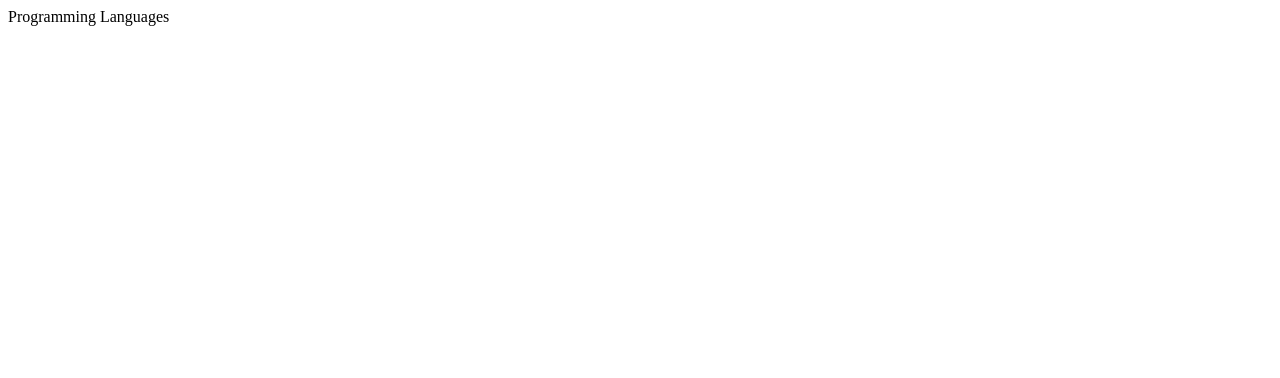
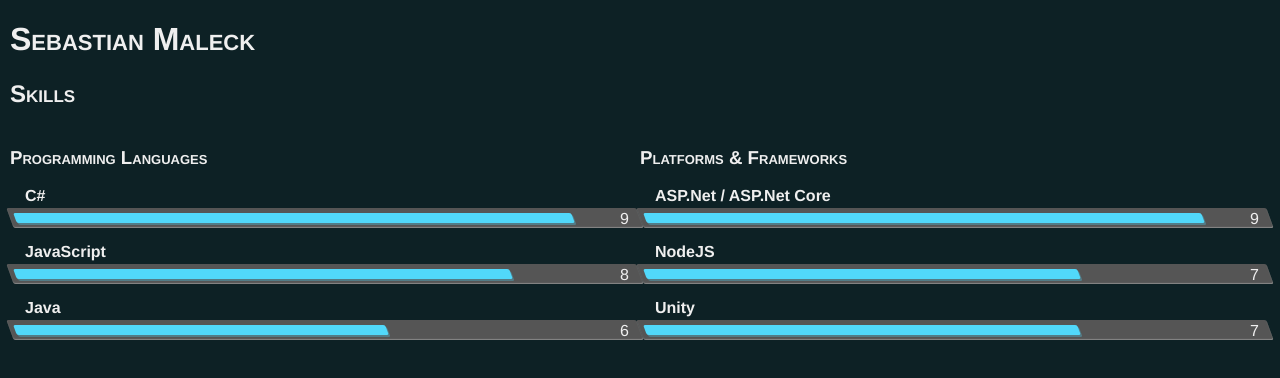
Before and after one commit to SMaleck/smaleck.github.io, a plain HTML site: page index.html in a window 1280 px wide. Drawn offline with nearby package versions, Linux system fonts and the light colour scheme.

Commit message:
Adds skill matrix

```diff
--- a/css/style.css
+++ b/css/style.css
@@ -0,0 +1,84 @@
+
+/* -------------------- RESETS -------------------- */
+html, body, div{
+  box-sizing: border-box;
+  margin: 0;
+  padding: 0;
+  font-family: Helvetica, Arial, sans-serif
+}
+
+body{
+  background: rgb(13, 33, 37);
+  color: #efefef;
+}
+
+a{
+  text-decoration: none;
+}
+
+/* -------------------- LAYOUT -------------------- */
+
+.container{
+  padding: 0 10px 0 10px;
+}
+
+
+/* -------------------- HEADERS -------------------- */
+h1, h2, h3{
+  font-variant: small-caps;
+}
+
+h4{
+  font-size: 16px;
+  margin: 15px 0 3px 15px;
+}
+
+
+/* -------------------- SKILL MATRIX -------------------- */
+.skill-matrix{
+
+}
+
+.skill-group-container{
+  display: flex;
+  justify-content: space-around;
+  flex-wrap: wrap;
+}
+
+.skill-group{
+  width: 300px;
+  flex-grow: 1;
+}
+
+.skill-bar {
+	height: 20px;
+	position: relative;
+	background: #555;
+	-moz-border-radius: 1px;
+	-webkit-border-radius: 1px;
+	border-radius: 2px;
+	padding: 5px;
+  box-shadow: inset 0 -1px 1px rgba(255,255,255,0.3);
+  transform: skewX(20deg);
+}
+
+.skill-bar .bar-fill {
+  float: left;
+  height: 100%;
+  border-radius: 2px;
+  background-color: rgb(81, 216, 250);
+  box-shadow:
+    inset 0 2px 9px  rgba(255,255,255,0.3),
+    inset 0 -2px 6px rgba(0,0,0,0.4);
+  box-shadow: 1px 2px rgba(81, 216, 250, 0.3);
+  position: relative;
+  overflow: hidden;
+}
+
+.skill-bar .bar-label{
+  position: relative;
+  float: right;
+  margin: -3px 5px;
+  height: 100%;
+  transform: skewX(-20deg);
+}
--- a/index.html
+++ b/index.html
@@ -1,31 +1,55 @@
 <!DOCTYPE html>
 <html>
     <head>
+        <title></title>
+        <meta charset="utf-8">
+        <meta name="viewport" content="width=device-width, initial-scale=1">
+
         <!-- SCRIPTS -->
         <script src="https://cdn.jsdelivr.net/npm/vue/dist/vue.js"></script>
+        <script src="./js/script.js"></script>
 
         <!-- STYLES -->
         <link href="./css/style.css" rel="stylesheet" type="text/css">
     </head>
     <body>
         <!-- MAIN VUE WRAPPER -->
-        <div id="app">
+        <div id="app" class="container">
+
+            <!-- HEADER -->
+            <div class="header">
+                <h1>Sebastian Maleck</h1>
+            </div>
+
 
             <!-- SKILL MATRIX -->
-            <div>
-                <div v-for="skillGroup in skillGroups">
-                    <div>{{skillGroup.title}}</div>
-                    <div v-for="skill in skillGroup.items">
+            <div class="skill-matrix">
+                <h2>Skills</h2>
+                <div class="skill-group-container">
+                    <!-- Skill Group Box -->
+                    <div v-for="skillGroup in skillGroups" class="skill-group">
+                        <h3>{{skillGroup.title}}</h3>
 
+                        <!-- Skill Items -->
+                        <div v-for="skill in skillGroup.items" class="skill-item">
+                            <div>
+                                <h4>{{skill.name}}</h4>
+                                <div class="skill-bar">
+                                    <span class="bar-fill" v-bind:style="{ width: skill.level + '0%' }"></span>
+                                    <span class="bar-label">{{skill.level}}</span>
+                                </div>
+                            </div>
+                        </div>
                     </div>
+                </div>
+            </div>
 
+            <!-- FOOTER -->
+            <div class="footer">
 
-                </div>
-
-                </li>
             </div>
 
         </div>
-        <script src="./js/script.js"></script>
+        <!-- END VUE -->
     </body>
 </html>
--- a/js/script.js
+++ b/js/script.js
@@ -1,25 +1,51 @@
-var app = new Vue({
-    el: '#app',
+(function(global){
 
-    data: {
+    var data = {
         skillGroups:[
             {
-                title: "Programming Languages",
+                title: 'Programming Languages',
                 items:[
                     {
-                        name: "C#",
+                        name: 'C#',
                         level: 9
                     },
                     {
-                        name: "JavaScript",
+                        name: 'JavaScript',
                         level: 8
                     },
                     {
-                        name: "Java",
+                        name: 'Java',
                         level: 6
+                    }
+                ]
+            },
+            {
+                title: 'Platforms & Frameworks',
+                items:[
+                    {
+                        name: 'ASP.Net / ASP.Net Core',
+                        level: 9
+                    },
+                    {
+                        name: 'NodeJS',
+                        level: 7
+                    },
+                    {
+                        name: 'Unity',
+                        level: 7
                     }
                 ]
             }
         ]
-    }
-  })
+    };
+
+    /* ------------------------ VUE INIT ------------------------ */
+    var app;
+    global.document.addEventListener('DOMContentLoaded', () => {
+        app = new Vue({
+            el: '#app',
+            data: data
+        });
+    } );
+
+})(window);
```
